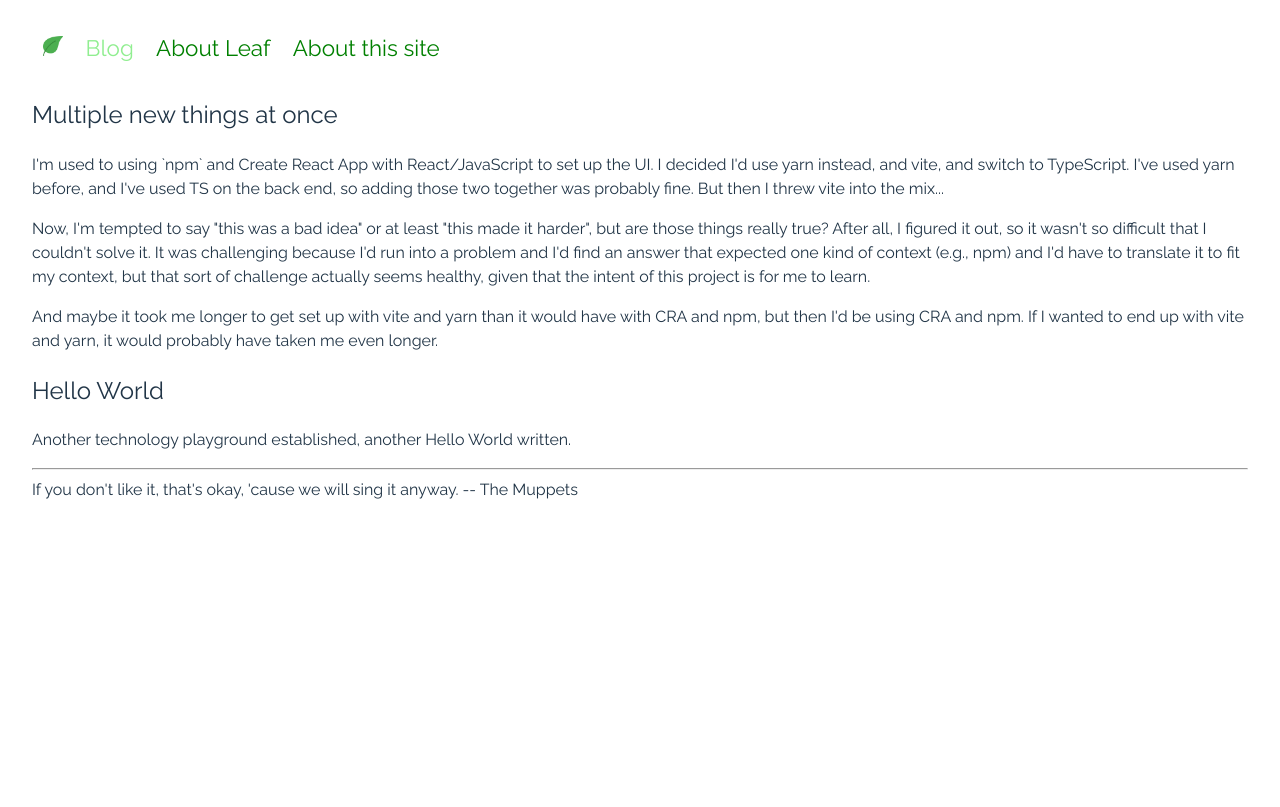
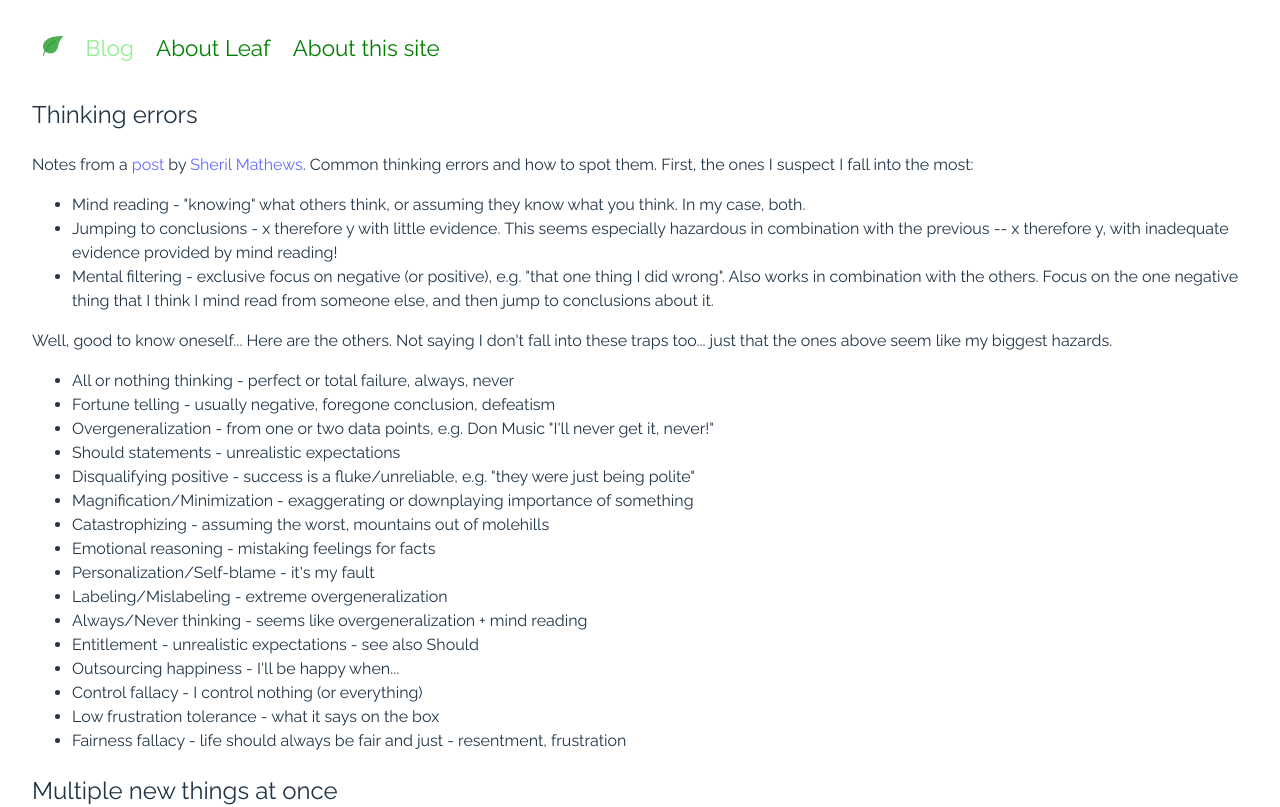
Before and after one commit to bouncingleaf/developerleaf, a React (Vite) app: page /blog in a window 1280 px wide. Shown: the top 807 px of the page. Built offline with nearby package versions, Linux system fonts and the light colour scheme.

Commit message:
Update content

```diff
--- a/src/About/About.tsx
+++ b/src/About/About.tsx
@@ -1,6 +1,36 @@
+import { Link } from "react-router-dom";
+
 const About = () => (
   <div>
-    Yo, this is all you need to know about Leaf.
+    <h1>Hi! I'm Leaf.</h1>
+    <div className='card'>
+      <p>
+        I've been working in technology for 25+ years, and I've been a developer for most of that time. My current title is Application Architect. While I do help dev teams with their application architecture, my passion is making life and work easier and more joyful for my developer colleagues.
+      </p>
+      <p>
+        My current focus is on application and process observability. I'm a huge fan of the systems and organizational aspects of DevOps -- to me, DevOps is the set of collaborative practices for helping deliver value faster and safer. That you get happier dev teams in the process only makes it better.
+      </p>
+      <p>When I'm not staring at a screen, I like to look at birds, walk outside, and listen to audio books or music, sometimes all at once. I also spend a lot of time attaching lines to paper.
+      </p>
+    </div>
+
+    <h1>Learning stuff</h1>
+    <div className="card">
+      <p>
+        Here are some of the books I've been reading lately:
+      </p>
+      <ul>
+        <li><Link to="https://itrevolution.com/product/the-phoenix-project/">The Phoenix Project</Link> - start here.</li>
+        <li><Link to="https://itrevolution.com/product/the-devops-handbook-second-edition/">The DevOps Handbook</Link> - the practical companion to The Phoenix Project.</li>
+        <li><Link to="https://itrevolution.com/product/team-topologies/">Team Topologies</Link></li>
+        <li><Link to="https://itrevolution.com/product/project-to-product/">Project to Product</Link></li>
+        <li><Link to="https://itrevolution.com/product/accelerate/">Accelerate</Link></li>
+        <li><Link to="https://info.honeycomb.io/observability-engineering-oreilly-book-2022">Observability Engineering</Link> - my handbook right now for working with observability</li>
+      </ul>
+      <p>
+        I also highly recommend the videos at <Link to="https://videos.itrevolution.com/">ITRevolution.com</Link> - signup is free and it gets you 10 free videos per month.
+      </p>
+    </div>
   </div>
 );
 
--- a/src/Blog/Blog.tsx
+++ b/src/Blog/Blog.tsx
@@ -1,5 +1,35 @@
 const Blog = () => (
   <div>
+    <h2>Thinking errors</h2>
+    <p>
+      Notes from a <a href="https://www.linkedin.com/posts/sheril-mathews_common-thinking-errors-activity-7089957573222694912-tXb6">post</a> by <a href="https://www.leadingsapiens.com/about/">Sheril Mathews</a>. Common thinking errors and how to spot them.
+      First, the ones I suspect I fall into the most:
+    </p>
+    <ul>
+      <li>Mind reading - "knowing" what others think, or assuming they know what you think. In my case, both.</li>
+      <li>Jumping to conclusions - x therefore y with little evidence. This seems especially hazardous in combination with the previous -- x therefore y, with inadequate evidence provided by mind reading!</li>
+      <li>Mental filtering - exclusive focus on negative (or positive), e.g. "that one thing I did wrong". Also works in combination with the others. Focus on the one negative thing that I think I mind read from someone else, and then jump to conclusions about it.</li>
+    </ul>
+    <p>Well, good to know oneself... Here are the others. Not saying I don't fall into these traps too... just that the ones above seem like my biggest hazards.</p>
+    <ul>
+      <li>All or nothing thinking - perfect or total failure, always, never</li>
+      <li>Fortune telling - usually negative, foregone conclusion, defeatism</li>
+      <li>Overgeneralization - from one or two data points, e.g. Don Music "I'll never get it, never!"</li>
+      <li>Should statements - unrealistic expectations</li>
+      <li>Disqualifying positive - success is a fluke/unreliable, e.g. "they were just being polite"</li>
+      <li>Magnification/Minimization - exaggerating or downplaying importance of something</li>
+      <li>Catastrophizing - assuming the worst, mountains out of molehills</li>
+      <li>Emotional reasoning - mistaking feelings for facts</li>
+      <li>Personalization/Self-blame - it's my fault</li>
+      <li>Labeling/Mislabeling - extreme overgeneralization</li>
+      <li>Always/Never thinking - seems like overgeneralization + mind reading</li>
+      <li>Entitlement - unrealistic expectations - see also Should</li>
+      <li>Outsourcing happiness - I'll be happy when...</li>
+      <li>Control fallacy - I control nothing (or everything)</li>
+      <li>Low frustration tolerance - what it says on the box</li>
+      <li>Fairness fallacy - life should always be fair and just - resentment, frustration</li>
+
+    </ul>
     <h2>Multiple new things at once</h2>
     <p>
       I'm used to using `npm` and Create React App with React/JavaScript to set up the UI. I decided I'd
```
